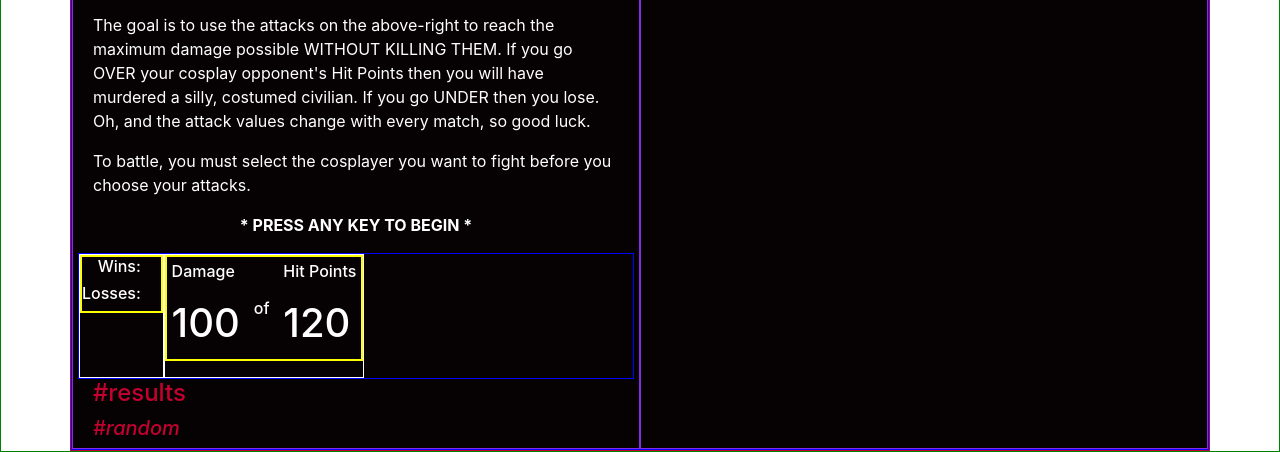
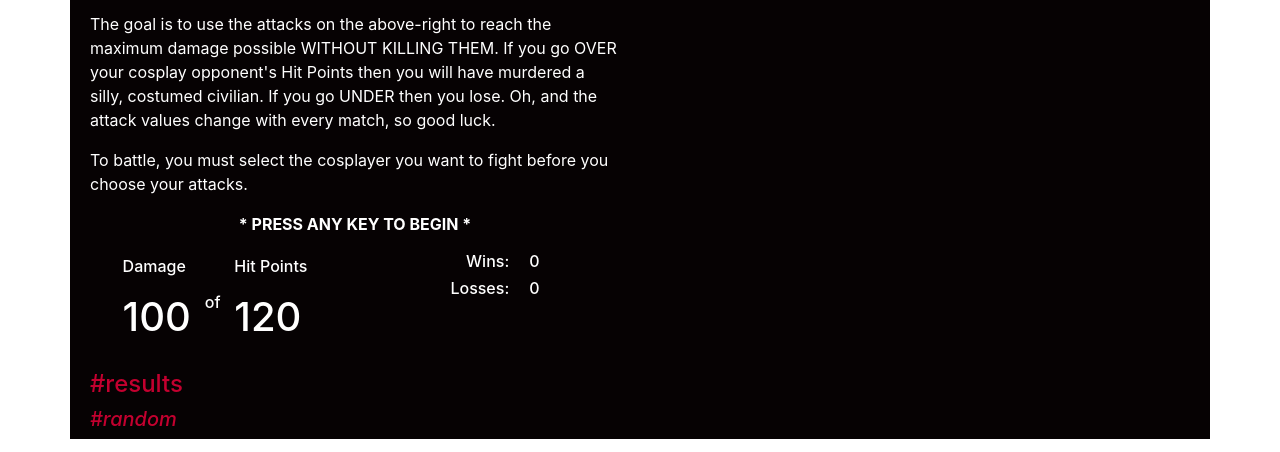
Before and after one commit to edwinjbock/unit-4-game, a plain HTML site: page index.html in a window 1280 px wide. Shown: the part 435-887 px from the top of the page. Drawn offline with nearby package versions, Linux system fonts and the light colour scheme.

Commit message:
DESIGN FIXED. DONE. Moving to JS.

```diff
--- a/assets/css/style.css
+++ b/assets/css/style.css
@@ -1,7 +1,3 @@
-* {
-  /* Empty */
-}
-
 body {
   /* Empty */
 }
@@ -77,7 +73,7 @@ h6 {
 }
 
 table {
-  margin: 0;
+  margin: auto;
 }
 
  td, th {
@@ -86,7 +82,7 @@ table {
  }
 
 .results-table table {
-  margin: 0;
+  margin: auto;
 }
 
 .results-table th {
@@ -106,8 +102,13 @@ table {
   text-align: cemter;
 }
 
+.col {
+  padding: 0;
+  margin: 0;
+}
+
 /* TESTING BORDERS */
-  div {
+  /* div {
     border: 1px solid green;
   }
   .container {
@@ -122,6 +123,9 @@ table {
   .col-med-6 {
     border: 1px white solid;
   }
+  .col {
+    border: 1px pink solid;
+  }
   table {
     border: 2px yellow solid;
-  }
+  } */
--- a/index.html
+++ b/index.html
@@ -53,35 +53,11 @@
 
           <span id="htmlAppearsAfterKeyPress">
             <div class="row">
-              <div class="col-med-6">
-
-                <table class="table table-sm table-responsive table-borderless results-table">
-                  <tr>
-                    <th>
-                      <h6>Wins:</h6>
-                    </th>
-                    <td>
-                      <h6>
-                        <span id="htmlWins"></span>
-                      </h6>
-                    </td>
-                  </tr>
-                  <tr>
-                    <th>
-                      <h6>Losses:</h6>
-                    </th>
-                    <td>
-                      <h6>
-                        <span id="htmlLosses"></span>
-                      </h6>
-                    </td>
-                  </tr>
-                </table>
-              </div>
-
-              <div class="col-med-6">
+              <div class="col">
                 <!-- Damage and Hit Points -->
-                <table class="table table-sm table-responsive table-borderless damageAndHitPoints">
+                <div class="table-responsive table-borderless">
+                  <table class="table table-sm table-responsive table-borderless d-flex align-items-center justify-content-around mx-auto
+                align-items-center damageAndHitPoints">
                     <tr>
                       <th>
                         <h6>Damage</h6>
@@ -107,9 +83,41 @@
                       </td>
                     </tr>
                   </table>
-              </div> <!-- end of .col-med-6 for damage and hit points-->
+                </div>
+
+              </div>
+
+              <div class="col">
+                <!-- Wins and Losses -->
+                <div class="table-responsive table-borderless">
+                  <table class="table table-sm table-responsive table-borderless d-flex align-items-center justify-content-around mx-auto align-items-center results-table">
+                    <tr>
+                      <th>
+                        <h6>Wins:</h6>
+                      </th>
+                      <td>
+                        <h6>
+                          <span id="htmlWins">0</span>
+                        </h6>
+                      </td>
+                    </tr>
+                    <tr>
+                      <th>
+                        <h6>Losses:</h6>
+                      </th>
+                      <td>
+                        <h6>
+                          <span id="htmlLosses">0</span>
+                        </h6>
+                      </td>
+                    </tr>
+                  </table>
+                </div>
+              </div> <!-- end of .col -->
+
             </div> <!-- end of .row listing tables -->
           </span> <!-- End of #htmlAppearsAfterKeyPress -->
+          <!-- </div> -->
 
           <h4 class="results" id="my-result">
             <span id="htmlMessage">#results</span>
```
Lines whose indentation alone changed are shown as unchanged.
